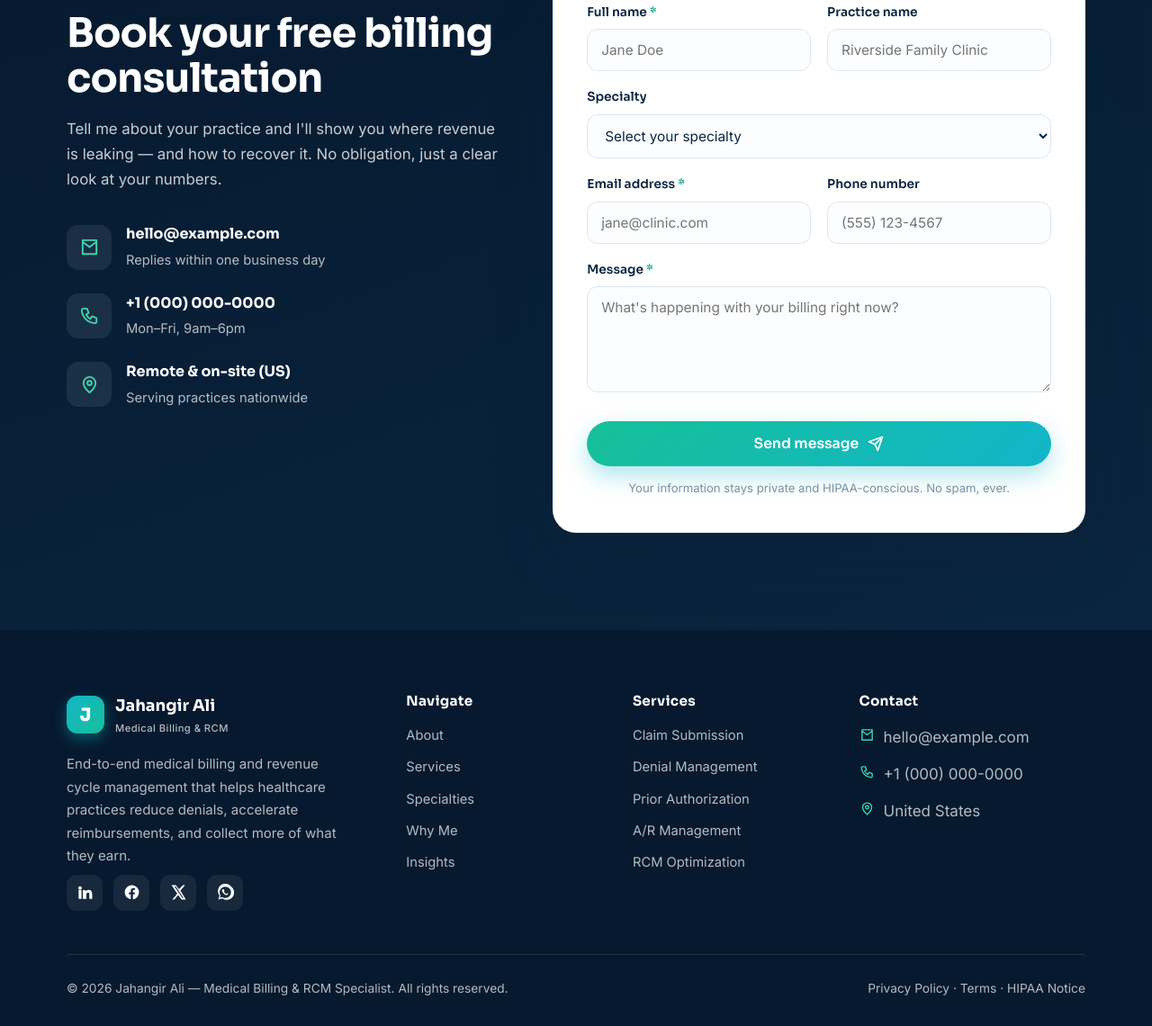
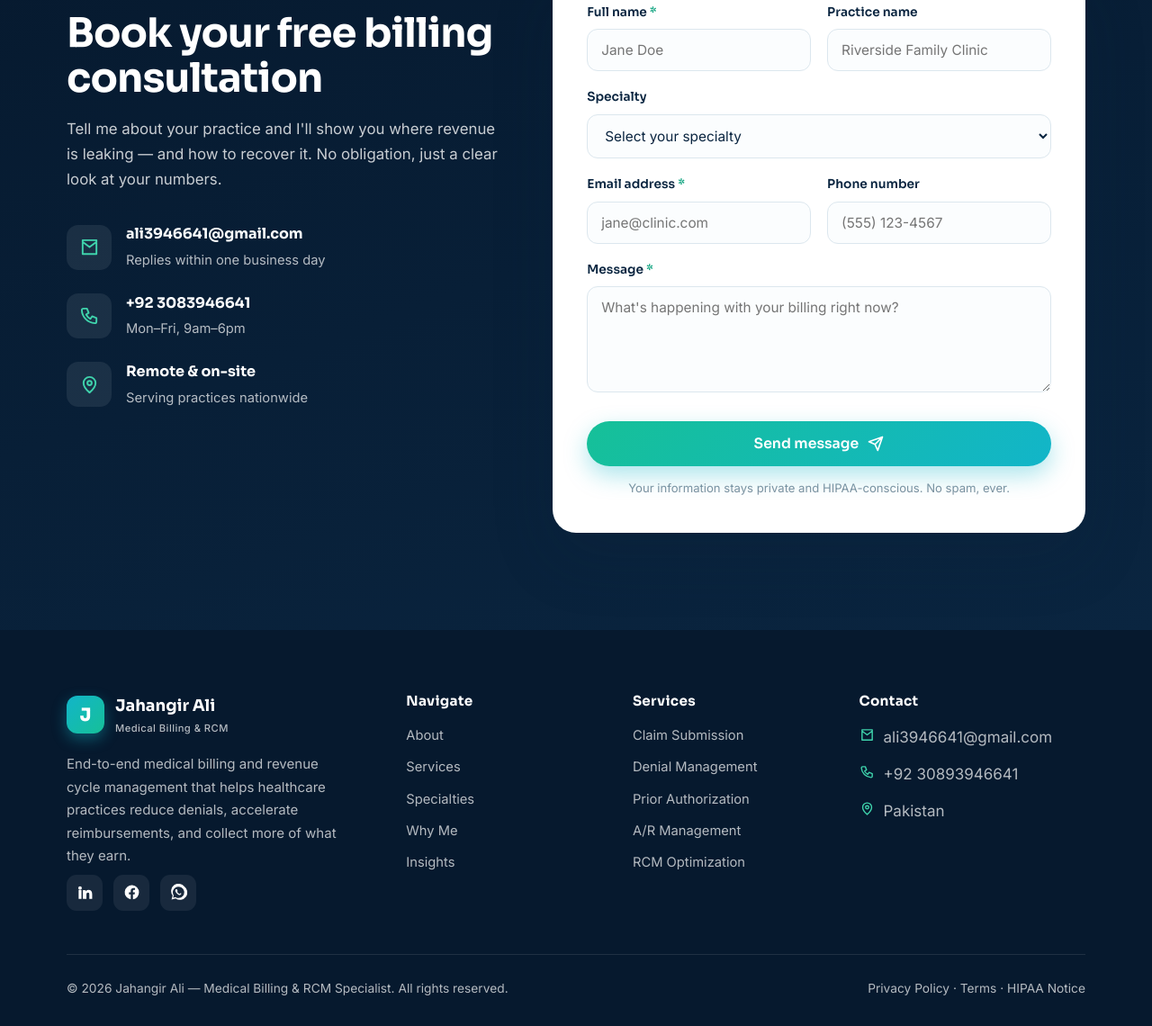
Before and after one commit to jansherkaka/jahangir-protfolio, a plain HTML site: page index.html in a window 1280 px wide. Shown: the part 8963-10103 px from the top of the page at 90% size. Drawn offline with Linux system fonts and the light colour scheme.

Commit message:
rename to index.html

```diff
--- a/index (4).html
+++ b/index.html
@@ -2920,7 +2920,7 @@
               </svg>
             </div>
             <div>
-              <b>hello@example.com</b
+              <b>ali3946641@gmail.com</b
               ><span>Replies within one business day</span>
             </div>
           </div>
@@ -2939,7 +2939,7 @@
                 />
               </svg>
             </div>
-            <div><b>+1 (000) 000-0000</b><span>Mon–Fri, 9am–6pm</span></div>
+            <div><b>+92 3083946641</b><span>Mon–Fri, 9am–6pm</span></div>
           </div>
           <div class="cinfo-row">
             <div class="ci-ico">
@@ -2954,7 +2954,7 @@
               </svg>
             </div>
             <div>
-              <b>Remote &amp; on-site (US)</b
+              <b>Remote &amp; on-site</b
               ><span>Serving practices nationwide</span>
             </div>
           </div>
@@ -3084,30 +3084,35 @@
               and collect more of what they earn.
             </p>
             <div class="socials">
-              <a href="#" aria-label="LinkedIn"
+              <a
+                href="https://www.linkedin.com/in/jahangir-ali-9aa020325?utm_source=share_via&utm_content=profile&utm_medium=member_android"
+                aria-label="LinkedIn"
                 ><svg viewBox="0 0 24 24" fill="currentColor">
                   <path
                     d="M4.98 3.5A2.5 2.5 0 112.5 6 2.5 2.5 0 014.98 3.5zM3 8.98h4V21H3zM9 8.98h3.8v1.64h.05a4.17 4.17 0 013.75-2.06C20.5 8.56 22 11 22 14.5V21h-4v-5.7c0-1.36-.02-3.1-1.9-3.1s-2.18 1.48-2.18 3v5.8H9z"
                   /></svg
               ></a>
-              <a href="#" aria-label="Facebook"
+              <a
+                href="https://www.facebook.com/share/1HNRWAgnAa/"
+                aria-label="Facebook"
                 ><svg viewBox="0 0 24 24" fill="currentColor">
                   <path
                     d="M22 12a10 10 0 10-11.56 9.88v-6.99H7.9V12h2.54V9.8c0-2.5 1.49-3.89 3.78-3.89 1.09 0 2.24.2 2.24.2v2.46h-1.26c-1.24 0-1.63.77-1.63 1.56V12h2.78l-.44 2.89h-2.34v6.99A10 10 0 0022 12z"
                   /></svg
               ></a>
-              <a href="#" aria-label="X"
-                ><svg viewBox="0 0 24 24" fill="currentColor">
-                  <path
-                    d="M18.2 2H21l-6.55 7.49L22 22h-5.95l-4.66-6.1L5.9 22H3.07l7-8.01L2 2h6.1l4.21 5.56L18.2 2zm-1.04 18h1.65L7.92 3.9H6.16L17.16 20z"
-                  /></svg
-              ></a>
-              <a href="#" aria-label="WhatsApp"
-                ><svg viewBox="0 0 24 24" fill="currentColor">
+
+              <a
+                href="https://wa.me/923083946641?text=Hi%2C%20I%27d%20like%20to%20know%20more%20about%20your%20services"
+                target="_blank"
+                rel="noopener"
+                aria-label="WhatsApp"
+              >
+                <svg viewBox="0 0 24 24" fill="currentColor">
                   <path
                     d="M20 3.9A10 10 0 003.6 16.5L2 22l5.7-1.5A10 10 0 1020 3.9zM12 20a8 8 0 01-4.1-1.1l-.3-.2-3.4.9.9-3.3-.2-.3A8 8 0 1112 20zm4.4-6c-.2-.1-1.4-.7-1.6-.8s-.4-.1-.5.1l-.7.9c-.1.2-.3.2-.5.1a6.5 6.5 0 01-3.2-2.8c-.2-.4.2-.4.6-1.2.1-.2 0-.3 0-.5l-.7-1.7c-.2-.5-.4-.4-.6-.4h-.5c-.2 0-.5.1-.7.3-.8.8-.9 1.9-.4 3a9 9 0 003.8 4.1c1.6.8 2 .7 2.4.6.5-.1 1.4-.6 1.6-1.1s.2-.9.1-1z"
-                  /></svg
-              ></a>
+                  />
+                </svg>
+              </a>
             </div>
           </div>
           <div class="foot-col">
@@ -3138,7 +3143,7 @@
                   stroke-linecap="round"
                   stroke-linejoin="round"
                 /></svg
-              ><span>hello@example.com</span>
+              ><span>ali3946641@gmail.com</span>
             </div>
             <div class="fline">
               <svg
@@ -3152,7 +3157,7 @@
                   stroke-linecap="round"
                   stroke-linejoin="round"
                 /></svg
-              ><span>+1 (000) 000-0000</span>
+              ><span>+92 30893946641</span>
             </div>
             <div class="fline">
               <svg
@@ -3163,7 +3168,7 @@
               >
                 <path d="M12 21s-7-5.5-7-11a7 7 0 0114 0c0 5.5-7 11-7 11z" />
                 <circle cx="12" cy="10" r="2.5" /></svg
-              ><span>United States</span>
+              ><span>Pakistan</span>
             </div>
           </div>
         </div>
@@ -3180,7 +3185,7 @@
     <!-- WhatsApp float (replace number) -->
     <a
       class="wa"
-      href="https://wa.me/10000000000?text=Hi%20Jahangir%2C%20I%27d%20like%20a%20free%20billing%20consultation"
+      href="https://wa.me/923083946641?text=Hi%20Jahangir%2C%20I%27d%20like%20a%20free%20billing%20consultation"
       target="_blank"
       rel="noopener"
       aria-label="Chat on WhatsApp"
```
